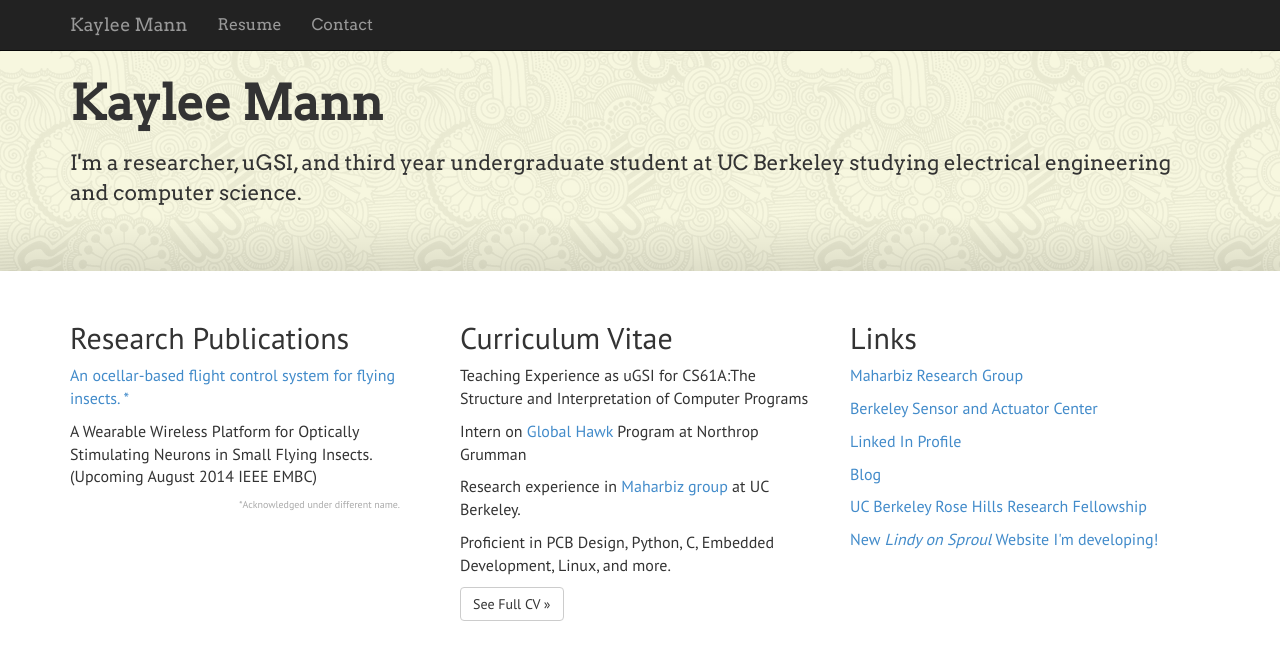
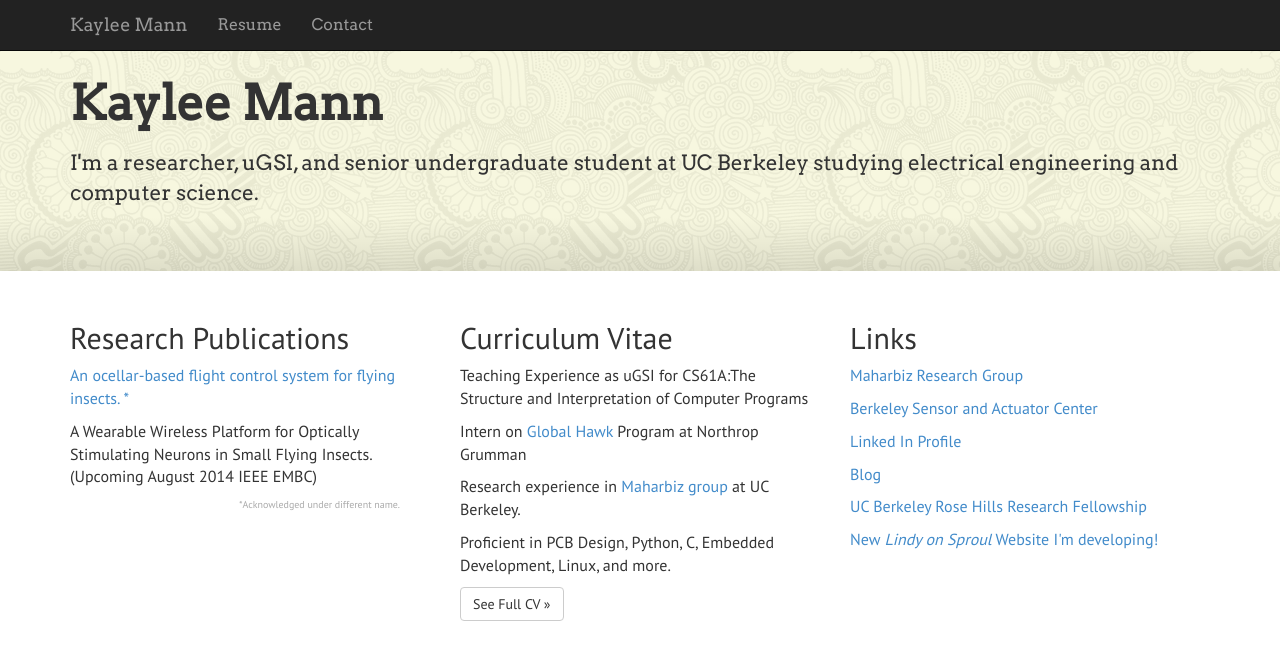
Before and after one commit to kayleema/kayleema.github.io, a Jekyll site: the page built from index.html, in a window 1280 px wide and 1005 px high, cut to the strip 0-648 px from the top of the window. Built offline with Jekyll 4.4.1, drawn with Linux system fonts in a browser that asks for light colours; nearby versions of some CDN libraries.

Commit message:
senior undergrad now

```diff
--- a/index.html
+++ b/index.html
@@ -9,7 +9,7 @@ title: Home
 <div class="jumbotron" id="main-jumbo">
 <div class="container">
   <h1>Kaylee Mann</h1>
-  <p>I'm a researcher, uGSI, and third year undergraduate student at UC Berkeley studying electrical engineering and computer science.</p>
+  <p>I'm a researcher, uGSI, and senior undergraduate student at UC Berkeley studying electrical engineering and computer science.</p>
   <!--<p><a class="btn btn-primary btn-lg" role="button">Learn more &raquo;</a></p>-->
 </div>
 </div>
```
